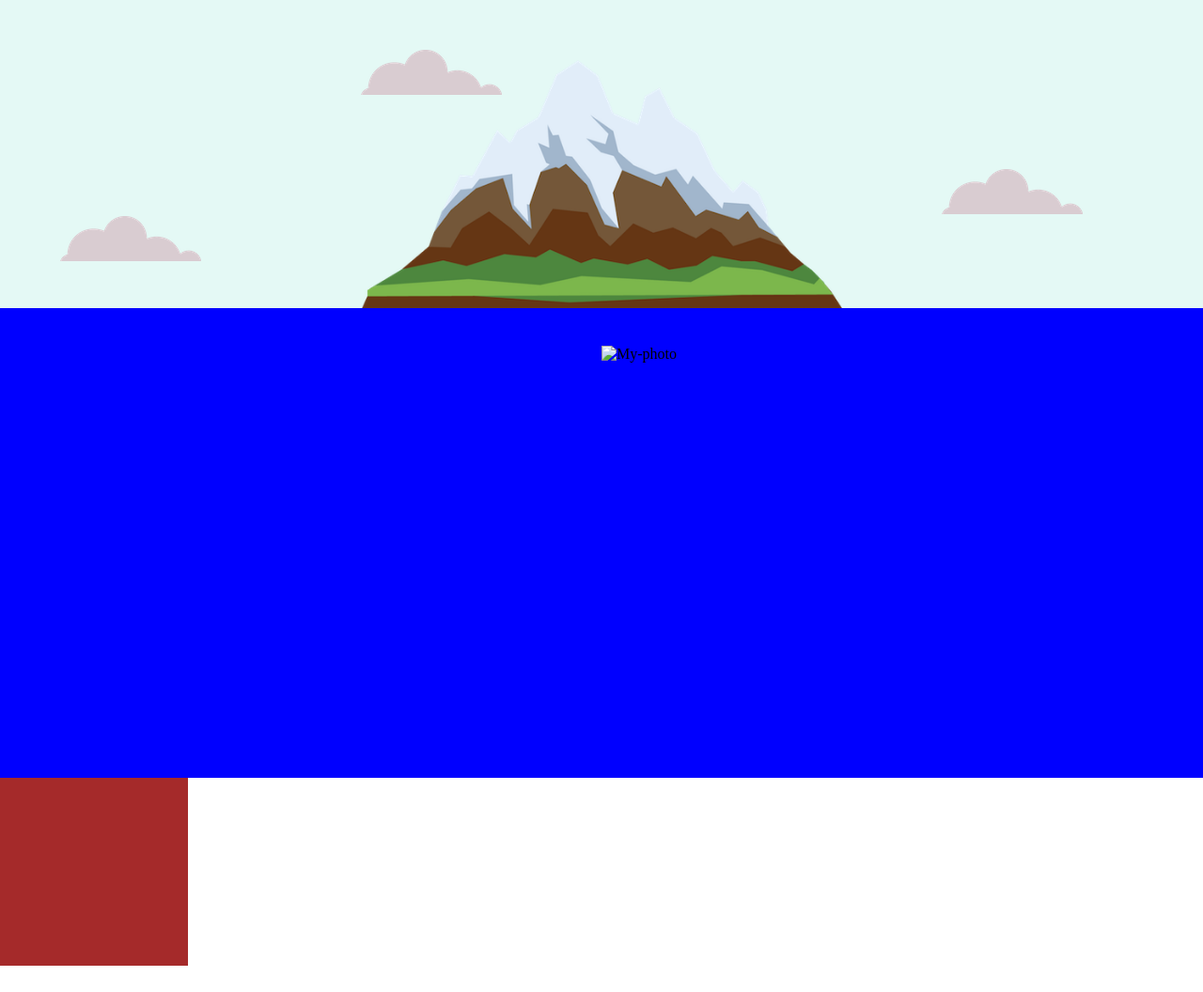
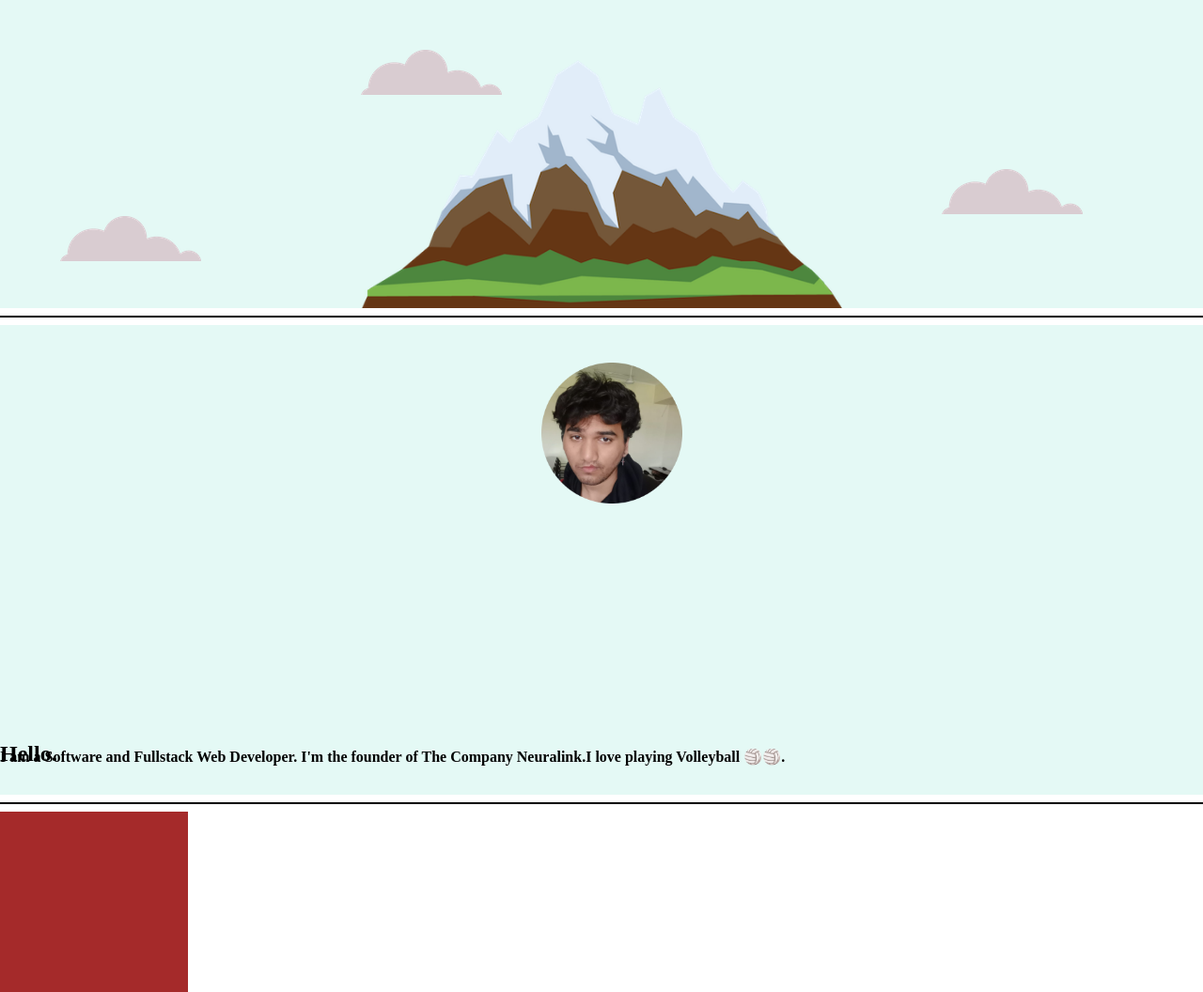
Before and after one commit to Ayush-kathayat/My-Site_1, a plain HTML site: page index.html in a window 1280 px wide. Shown: the part 172-1228 px from the top of the page at 94% size. Before the commit the page ends 1200 px from the top, so only its background shows below. Drawn offline with Linux system fonts and the light colour scheme; a web font is replaced by a local one.

Commit message:
committed crime

```diff
--- a/css/styles.css
+++ b/css/styles.css
@@ -40,7 +40,7 @@ p
 
 .middle
 {
-    background-color: blue;
+    background-color: #E4F9F5;
     position: relative;
     padding-bottom: 500px;
 }
@@ -108,5 +108,17 @@ p
     position : absolute ;
     height: 150px;
     top : 40px;
+    left : 45%;
 
 }
+
+.para_1
+{
+    position : absolute;
+    bottom: 10px;
+}
+
+h2{
+    position: absolute;
+    bottom : 10px;
+}
--- a/index.html
+++ b/index.html
@@ -24,13 +24,17 @@
         <img class = "mountain"src="images\mountain.png" alt="mountain-image">
     </div>
 
+    <hr color = "black">
 
     <div class="middle">
 
-        <img class = "my_image" src="images\AYUSH.jpeg" alt="My-photo">
+        <img class = "my_image" src="images\ayush_circle.png" alt="My-photo">
+        <h4 class = "para_1" >I am a Software and Fullstack Web Developer. I'm the founder of The Company Neuralink.I love playing Volleyball 🏐🏐.</h4>
+        <h2>Hello.</h2>
 
     </div>
 
+    <hr color = "black">
 
     <div class="bottom">
 
```
